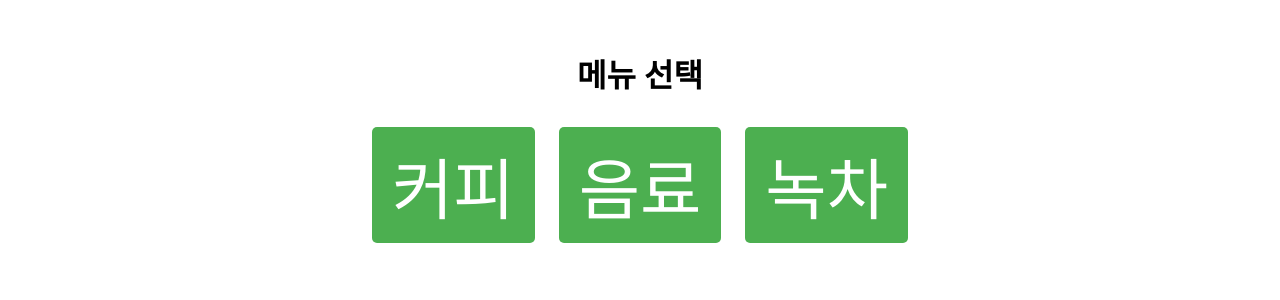
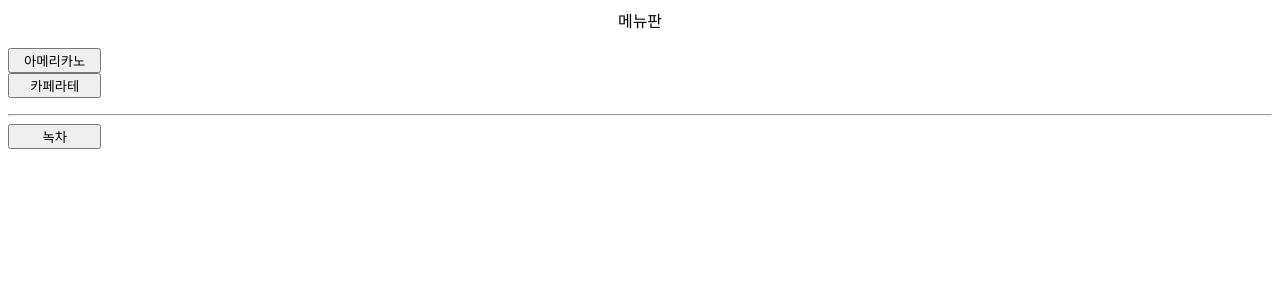
Before and after one commit to x0cloud69/david, a Flask app: page /menu in a window 1280 px wide. Shown: the top 300 px of the page. Run offline with Flask 3, Linux system fonts and the light colour scheme.

Commit message:
2-1. Add Menu Line

```diff
--- a/ky-codyssey-main/Codyseey/templates/menu.html
+++ b/ky-codyssey-main/Codyseey/templates/menu.html
@@ -25,11 +25,15 @@
     </style>
 </head>
 <body>
-    <div class="container">
-        <h1>메뉴 선택</h1>
-        <button class="btn">커피</button>
-        <button class="btn">음료</button>
-        <button class="btn">녹차</button>
-    </div>
+  <!-- <div class="container"> -->
+        <center>메뉴판</center>
+        <p>
+            <button name="menu1" style="width: 70pt;">아메리카노</button><br>
+            <button name="menu2" style="width: 70pt;">카페라테</button><br>
+        </p>
+        <hr>
+            <button name="menu2" style="width: 70pt;">녹차</button>
+        </hr>
+  <!-- </div> -->
 </body>
 </html>
```
